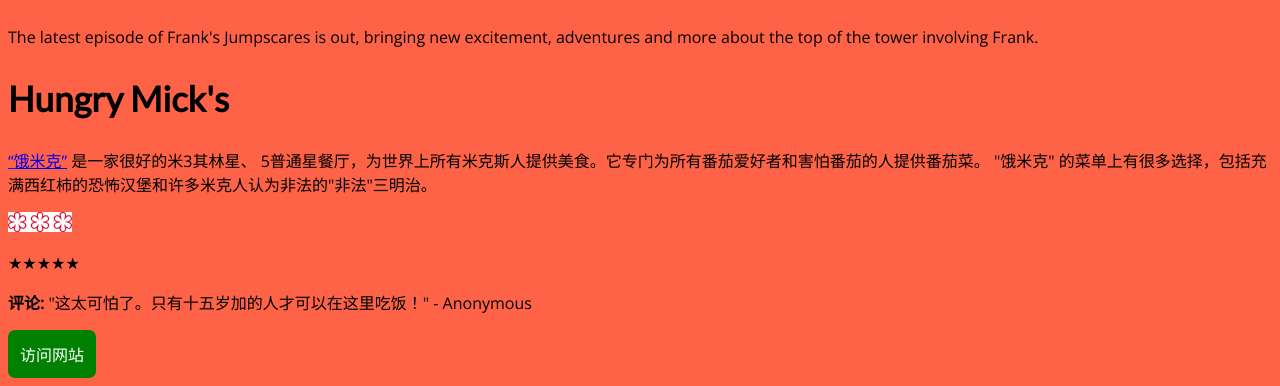
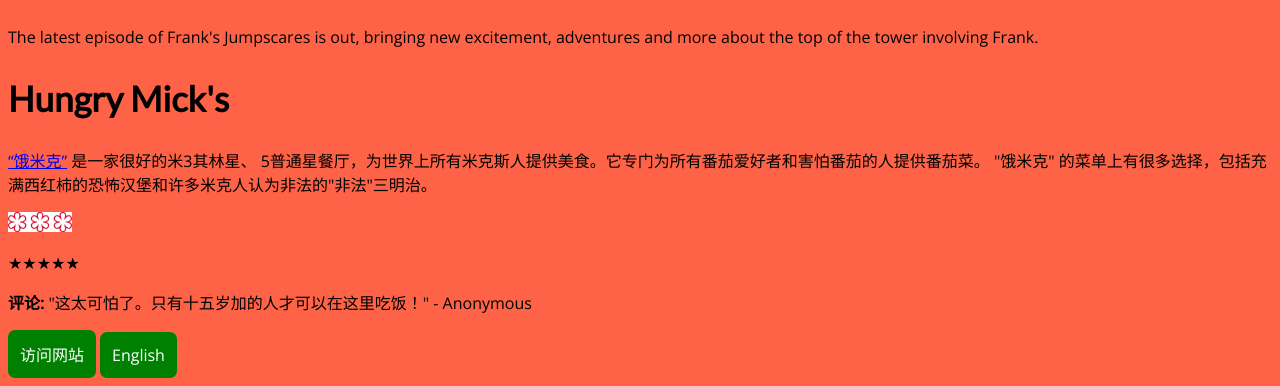
Before and after one commit to albertkemp/latest_micky_reports, a plain HTML site: page docs/中文2.html in a window 1280 px wide. Shown: the part 727-1113 px from the top of the page. Drawn offline with nearby package versions, Linux system fonts and the light colour scheme.

Commit message:
Started on translating newspage

```diff
--- a/docs/中文2.html
+++ b/docs/中文2.html
@@ -37,7 +37,7 @@
 <p>&starf;&starf;&starf;&starf;&starf;</p>
 <p><b>评论:</b> "这太可怕了。只有十五岁加的人才可以在这里吃饭！" - Anonymous
 </p>
-<a href="albertkemp.github.io/hungry_micks/"><button>访问网站</button></a>
+<a href="albertkemp.github.io/hungry_micks/"><button>访问网站</button></a> <a href="🍅.html"><button>English</button></a>
 </body>
 
 
```
